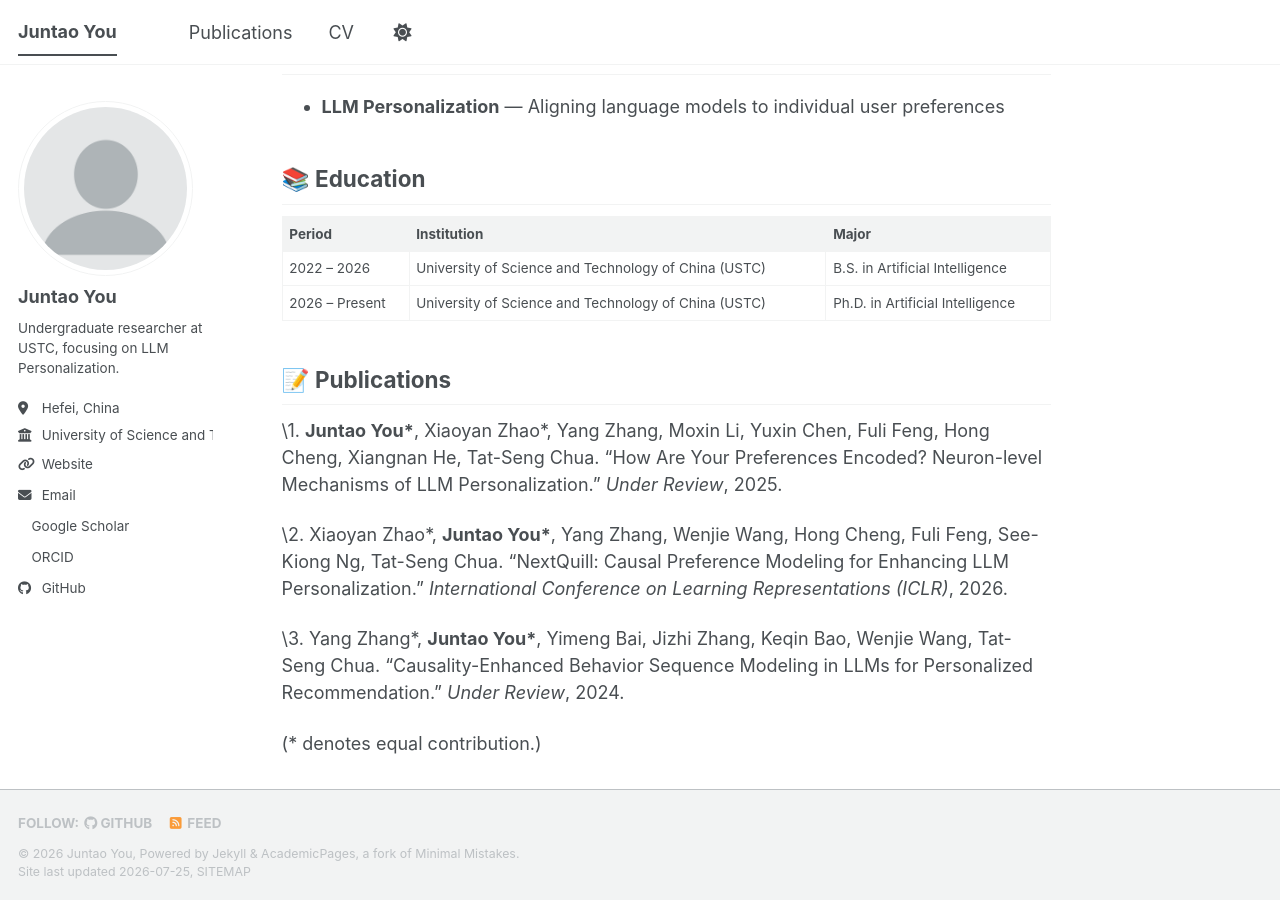
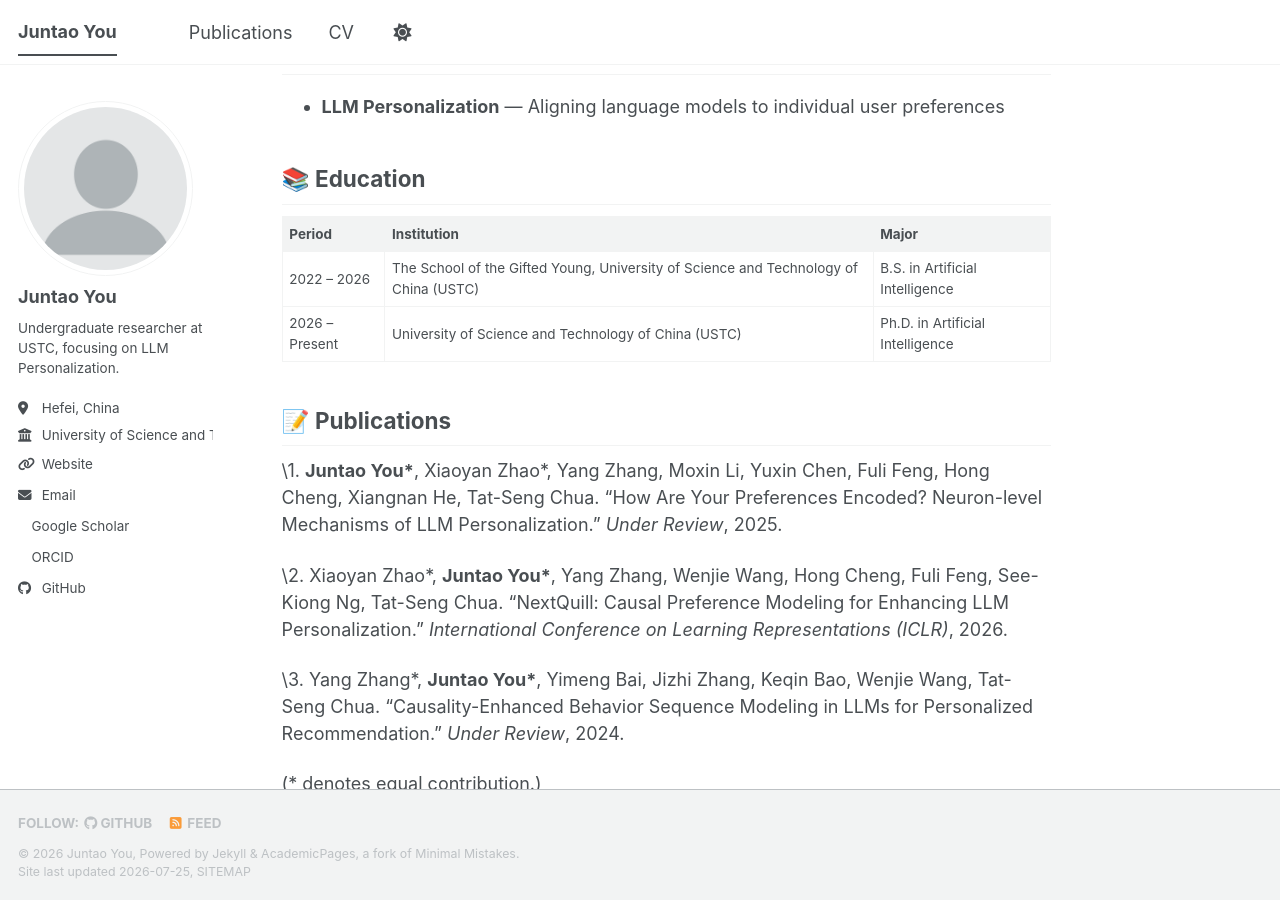
Before and after one commit to juntaoyou/juntaoyou.github.io, a Jekyll site: the page built from _pages/about.md, in a window 1280 px wide and 900 px high, scrolled down 314 px. Built offline with Jekyll 4.4.1, drawn with Linux system fonts in a browser that asks for light colours; a style sheet for code colours, icons or effects is not loaded.

Commit message:
Fix: School of the Gifted Young, update Experiences

```diff
--- a/_pages/about.md
+++ b/_pages/about.md
@@ -19,7 +19,7 @@ Hi, I'm Juntao You (尤俊韬). I am currently a Ph.D. student at the **Universi
 
 | Period | Institution | Major |
 |--------|------------|-------|
-| 2022 – 2026 | University of Science and Technology of China (USTC) | B.S. in Artificial Intelligence |
+| 2022 – 2026 | The School of the Gifted Young, University of Science and Technology of China (USTC) | B.S. in Artificial Intelligence |
 | 2026 – Present | University of Science and Technology of China (USTC) | Ph.D. in Artificial Intelligence |
 
 
```
Also changed, not shown: _pages/cv.md (+1 -1 lines).
